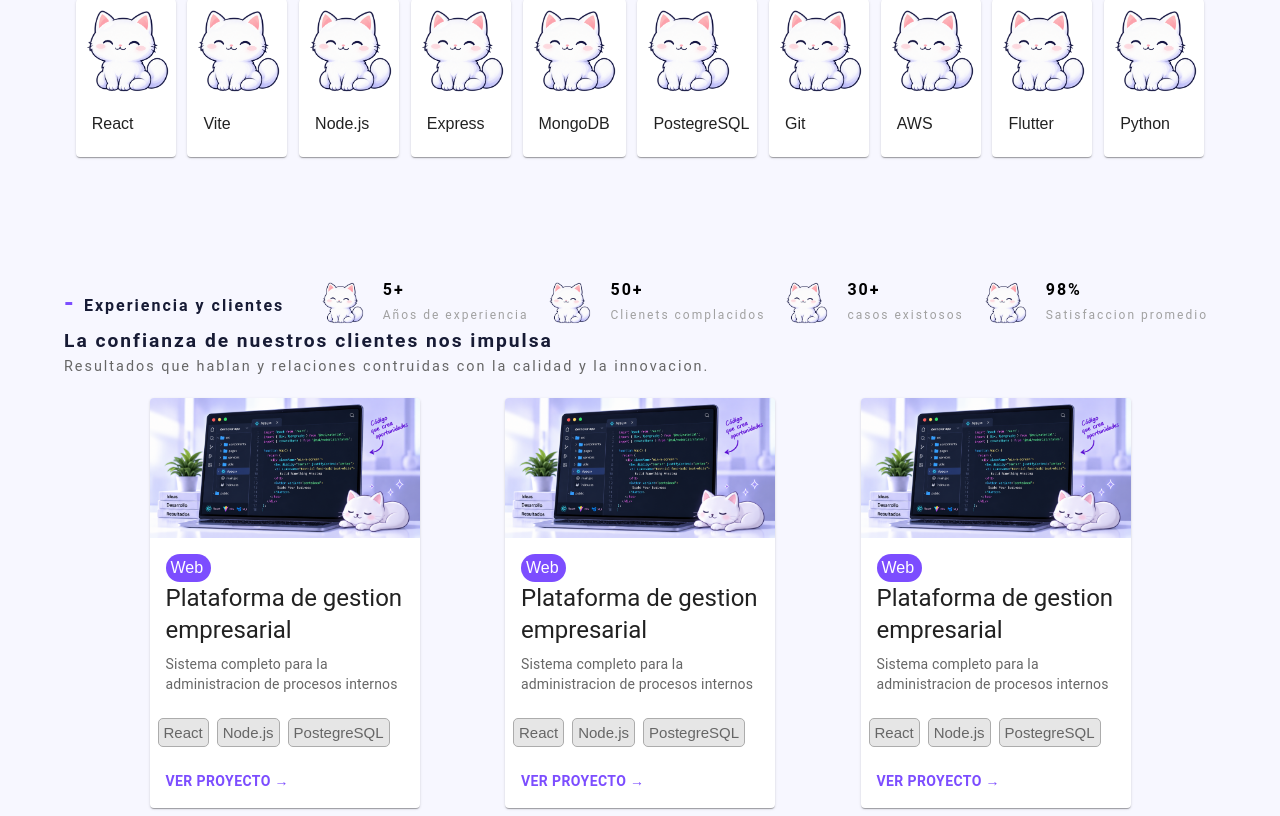
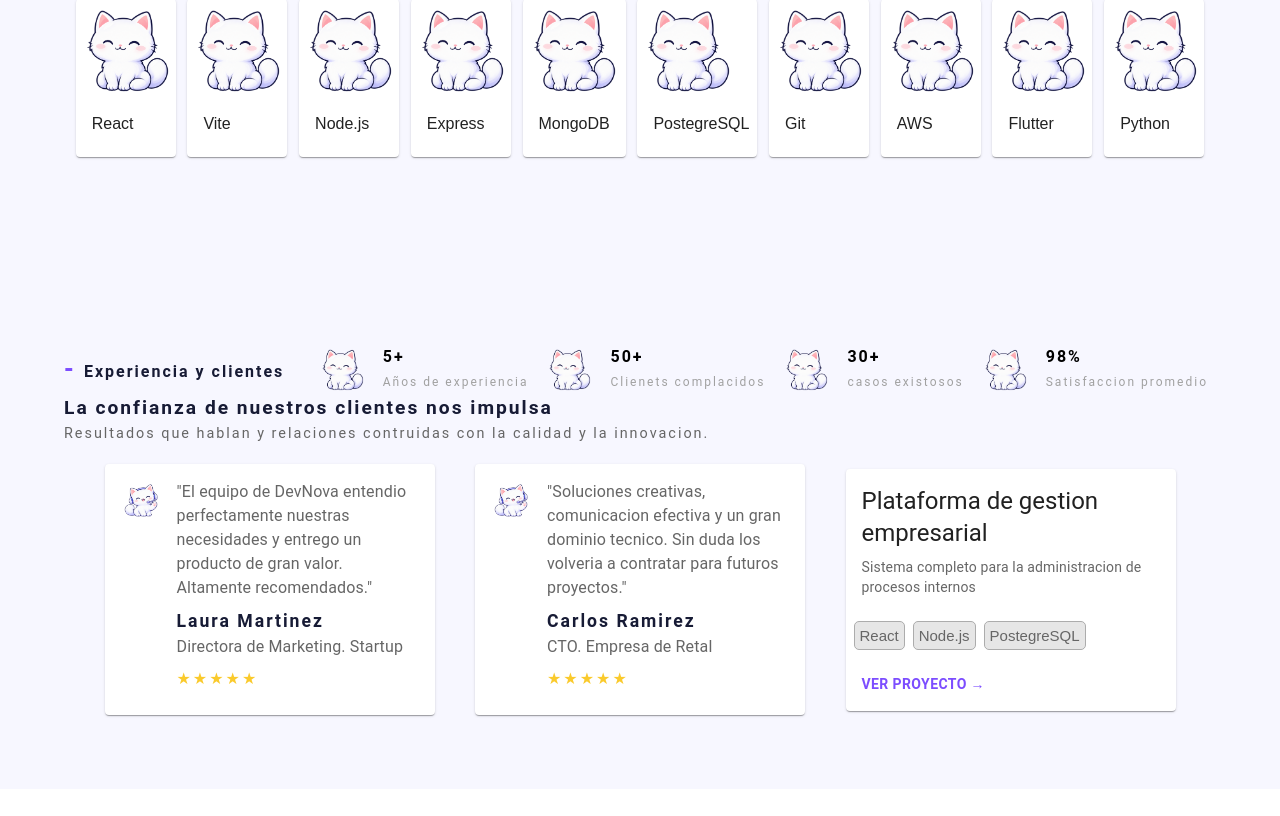
Before and after one commit to jessicahernandezt/dev-nova-solutions, a React (Vite) app: page / in a window 1280 px wide. Shown: the part 2195-3011 px from the top of the page. After the commit the page ends 2984 px from the top, so only its background shows below. Built offline with nearby package versions, Linux system fonts and the light colour scheme.

Commit message:
tarjetas clinetes acabadas

```diff
--- a/src/components/Experiencia.jsx
+++ b/src/components/Experiencia.jsx
@@ -64,52 +64,54 @@ function Experiencia() {
                     </Typography>
 
                     <Box component='div' sx={{display:'flex', alignItems:'center', justifyContent:'space-evenly'}}>
-                        <Card sx={{ maxWidth: 270}}>
-                            <CardMedia sx={{ height: 140 }} image="/img (8).png" title="neko"/>
+                        <Card sx={{ maxWidth: 330}}>
                             <CardContent>
-                                <Box component='div' sx={{backgroundColor:'#7c4dff', color:'white', borderRadius:'50px', padding:'5px', maxWidth:'45px'}}>Web</Box>
-                                <Typography gutterBottom variant="h5" component="div">
-                                    Plataforma de gestion empresarial
-                                </Typography>
-                                <Typography variant="body2" sx={{ color: 'text.secondary' }}>
-                                    Sistema completo para la administracion de procesos internos
-                                </Typography>
+                                <Box sx={{ display: 'flex', alignItems: 'flex-start', gap: 2}}>
+                                    <Avatar alt='' src='/img (7).png' />
+                                    <Box sx={{flex: 1, minWidth: 0}}>
+                                        <Typography sx={{color: '#666', mb:1}}>
+                                            "El equipo de DevNova entendio perfectamente nuestras necesidades y entrego un producto de gran valor. Altamente recomendados."
+                                        </Typography>
+                                        <Typography sx={{color:"#171b35", fontWeight:"bold", fontSize: '1.1rem', letterSpacing:2}}>
+                                            Laura Martinez
+                                        </Typography>
+                                        <Typography sx={{color: '#666', mb:1}}>
+                                            Directora de Marketing. Startup
+                                        </Typography>
+                                        <Typography sx={{color: '#faca2c', letterSpacing:2}}>
+                                            ★★★★★
+                                        </Typography>
+                                    </Box>
+                                </Box>
                             </CardContent>
-                            <CardActions>
-                                <Box sx={{backgroundColor:'#e6e6e6', borderRadius:'5px', border:'1px solid #acacac', padding:'5px', fontSize:'15px', color:'#666'}}>React</Box>
-                                <Box sx={{backgroundColor:'#e6e6e6', borderRadius:'5px', border:'1px solid #acacac', padding:'5px', fontSize:'15px', color:'#666'}}>Node.js</Box>
-                                <Box sx={{backgroundColor:'#e6e6e6', borderRadius:'5px', border:'1px solid #acacac', padding:'5px', fontSize:'15px', color:'#666'}}>PostegreSQL</Box>
-                            </CardActions>
-                            <CardActions>
-                                <Button sx={{color: '#7c4dff', fontWeight:"bold"}}>Ver proyecto →</Button>
-                            </CardActions>
                         </Card>
 
-                        <Card sx={{ maxWidth: 270}}>
-                            <CardMedia sx={{ height: 140 }} image="/img (8).png" title="neko"/>
+                        <Card sx={{ maxWidth: 330}}>
                             <CardContent>
-                                <Box component='div' sx={{backgroundColor:'#7c4dff', color:'white', borderRadius:'50px', padding:'5px', maxWidth:'45px'}}>Web</Box>
-                                <Typography gutterBottom variant="h5" component="div">
-                                    Plataforma de gestion empresarial
-                                </Typography>
-                                <Typography variant="body2" sx={{ color: 'text.secondary' }}>
-                                    Sistema completo para la administracion de procesos internos
-                                </Typography>
+                                <Box sx={{ display: 'flex', alignItems: 'flex-start', gap: 2}}>
+                                    <Avatar alt='' src='/img (7).png' />
+                                    <Box sx={{flex: 1, minWidth: 0}}>
+                                        <Typography sx={{color: '#666', mb:1}}>
+                                            "Soluciones creativas, comunicacion efectiva y un gran dominio tecnico. Sin duda los volveria a contratar para futuros proyectos."
+                                        </Typography>
+                                        <Typography sx={{color:"#171b35", fontWeight:"bold", fontSize: '1.1rem', letterSpacing:2}}>
+                                            Carlos Ramirez
+                                        </Typography>
+                                        <Typography sx={{color: '#666', mb:1}}>
+                                            CTO. Empresa de Retal
+                                        </Typography>
+                                        <Typography sx={{color: '#faca2c', letterSpacing:2}}>
+                                            ★★★★★
+                                        </Typography>
+                                    </Box>
+                                </Box>
                             </CardContent>
-                            <CardActions>
-                                <Box sx={{backgroundColor:'#e6e6e6', borderRadius:'5px', border:'1px solid #acacac', padding:'5px', fontSize:'15px', color:'#666'}}>React</Box>
-                                <Box sx={{backgroundColor:'#e6e6e6', borderRadius:'5px', border:'1px solid #acacac', padding:'5px', fontSize:'15px', color:'#666'}}>Node.js</Box>
-                                <Box sx={{backgroundColor:'#e6e6e6', borderRadius:'5px', border:'1px solid #acacac', padding:'5px', fontSize:'15px', color:'#666'}}>PostegreSQL</Box>
-                            </CardActions>
-                            <CardActions>
-                                <Button sx={{color: '#7c4dff', fontWeight:"bold"}}>Ver proyecto →</Button>
-                            </CardActions>
                         </Card>
 
-                        <Card sx={{ maxWidth: 270}}>
-                            <CardMedia sx={{ height: 140 }} image="/img (8).png" title="neko"/>
+                        <Card sx={{ maxWidth: 330}}>
+
                             <CardContent>
-                                <Box component='div' sx={{backgroundColor:'#7c4dff', color:'white', borderRadius:'50px', padding:'5px', maxWidth:'45px'}}>Web</Box>
+
                                 <Typography gutterBottom variant="h5" component="div">
                                     Plataforma de gestion empresarial
                                 </Typography>
```
